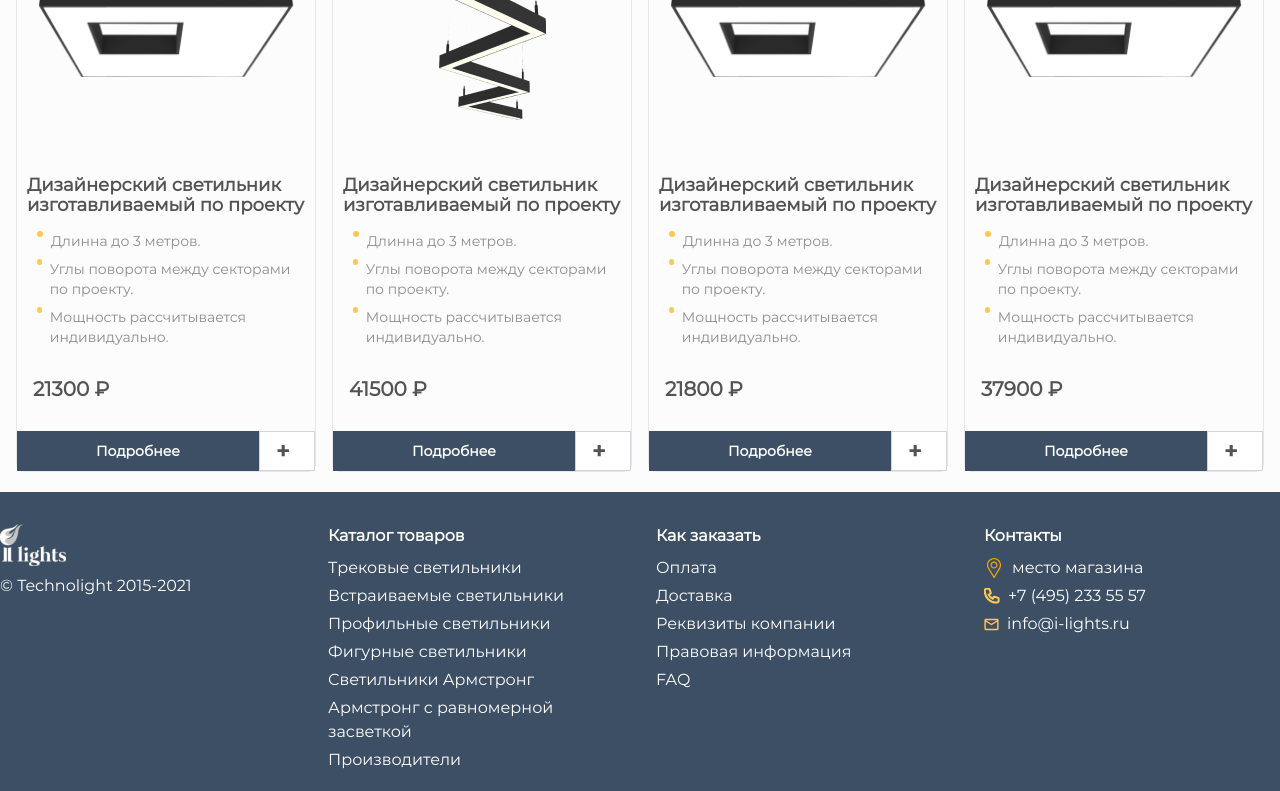
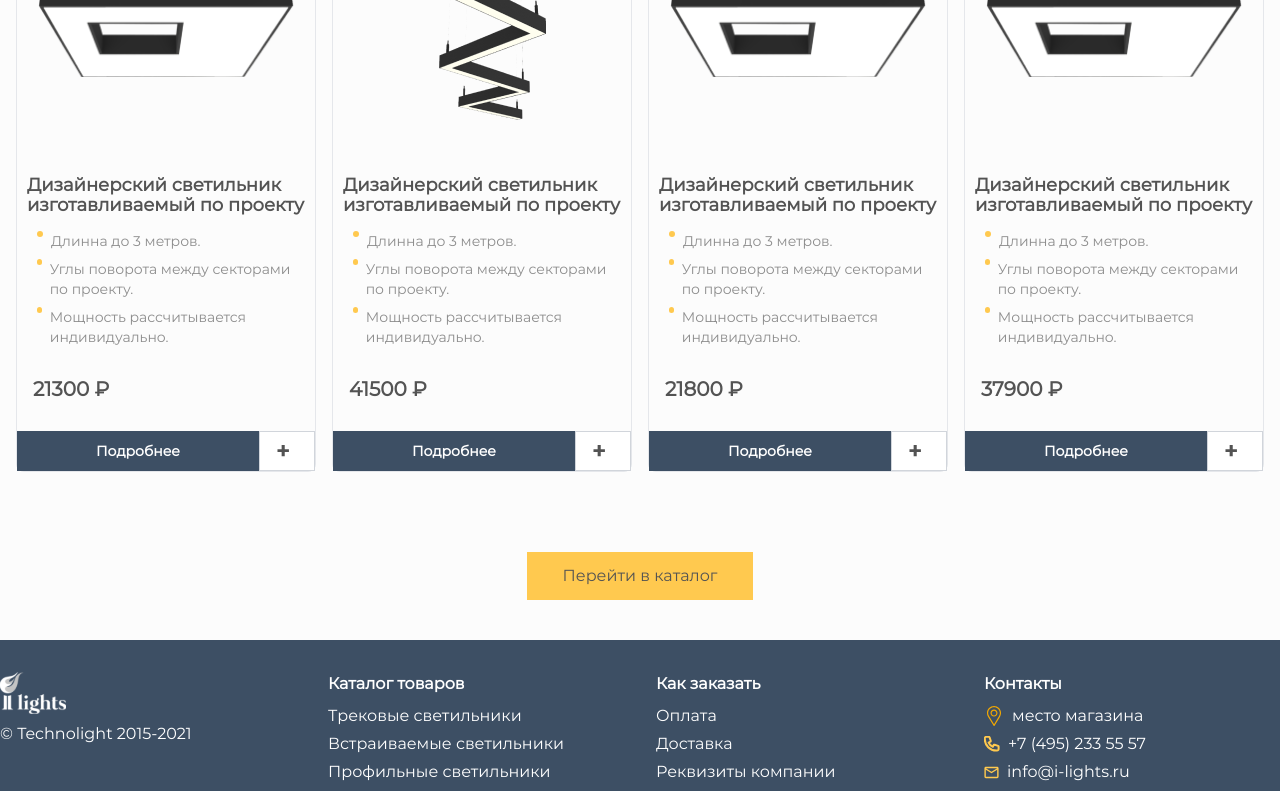
Before and after one commit to 89811421793/lamps, a Next.js app: page / in a window 1280 px wide. Shown: the part 1882-2673 px from the top of the page. Built offline with nearby package versions, Linux system fonts and the light colour scheme.

Commit message:
кнопка как ссылка

```diff
--- a/src/app/components/Button.tsx
+++ b/src/app/components/Button.tsx
@@ -1,13 +1,28 @@
 import React from 'react';
+import Link from 'next/link';
 
 interface ButtonProps {
   text: string;
   paddingX?: string; // Опциональный пропс для боковых отступов
+  href?: string; // Пропс для ссылки
+  isLink?: boolean; // Пропс, указывающий, является ли элемент ссылкой
 }
 
-const Button: React.FC<ButtonProps> = ({ text, paddingX }) => {
+const Button: React.FC<ButtonProps> = ({ text, paddingX, href, isLink = false }) => {
+  const buttonClass = `bg-secondary text-darkgrey py-3 ${paddingX} w-fit`;
+
+  if (isLink && href) {
+    // Используем Link напрямую без тега <a>
+    return (
+      <Link href={href} className={buttonClass}>
+        {text}
+      </Link>
+    );
+  }
+
+  // В противном случае, рендерим кнопку
   return (
-    <button className={`bg-secondary text-darkgrey py-3 ${paddingX} w-fit`}>
+    <button className={buttonClass}>
       {text}
     </button>
   );
--- a/src/app/components/sections/mainpage/Latest.tsx
+++ b/src/app/components/sections/mainpage/Latest.tsx
@@ -1,6 +1,7 @@
 import React from "react";
 import SectionTitle from "../../SectionTitle";
 import Card from "../../Card";
+import Button from "../../Button";
 
 type CardProps = {
   url: string;
@@ -67,7 +68,7 @@ const Latest = async () => {
   return (
     <section className="mb-[20px]">
       <SectionTitle title="Новинки" />
-      <div className="grid grid-cols-1 sm:grid-cols-2 md:grid-cols-4 gap-4">
+      <div className="grid grid-cols-1 sm:grid-cols-2 md:grid-cols-4 gap-4 mb-[80px]">
         {cards.map((card) => (
           <Card
             key={card.id}
@@ -79,6 +80,14 @@ const Latest = async () => {
           />
         ))}
       </div>
+      <div className="flex justify-center mb-[40px]"> {/* Центрируем кнопку с помощью flex */}
+        <Button
+          text="Перейти в каталог"
+          href="/catalog"
+          isLink={true}
+          paddingX="px-[36px]"
+        />
+      </div>
     </section>
   );
 };
```
